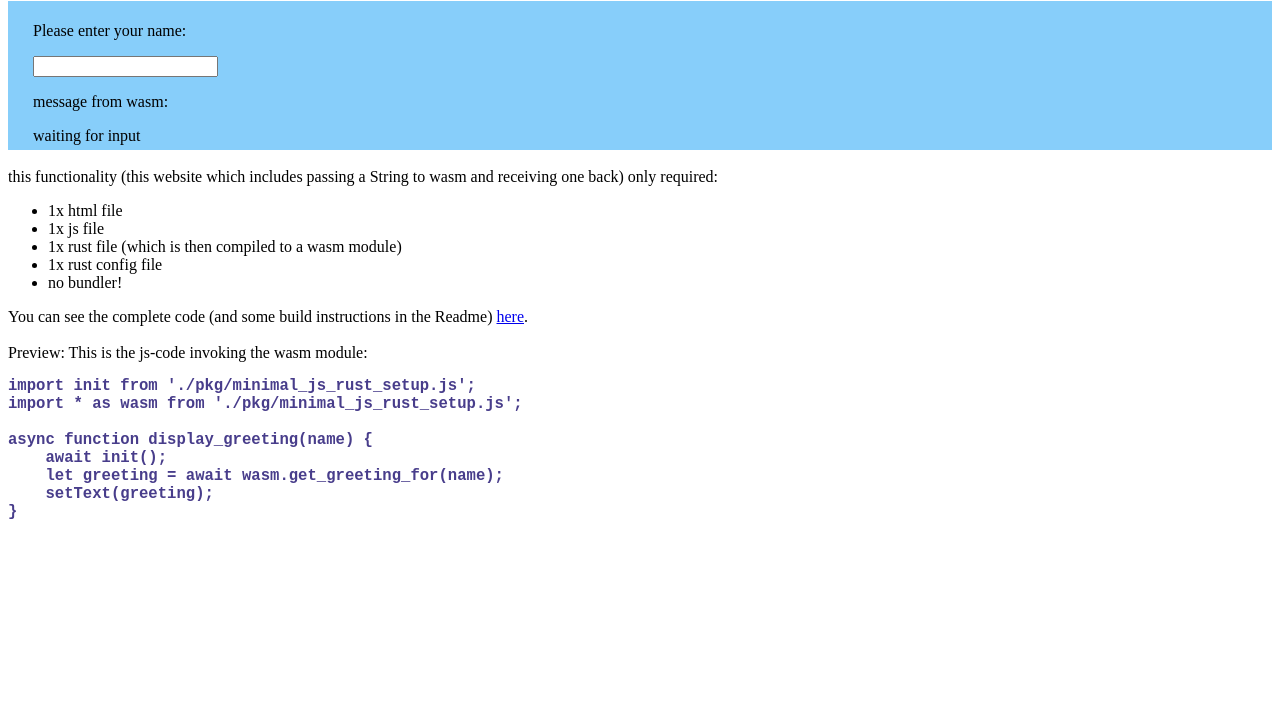
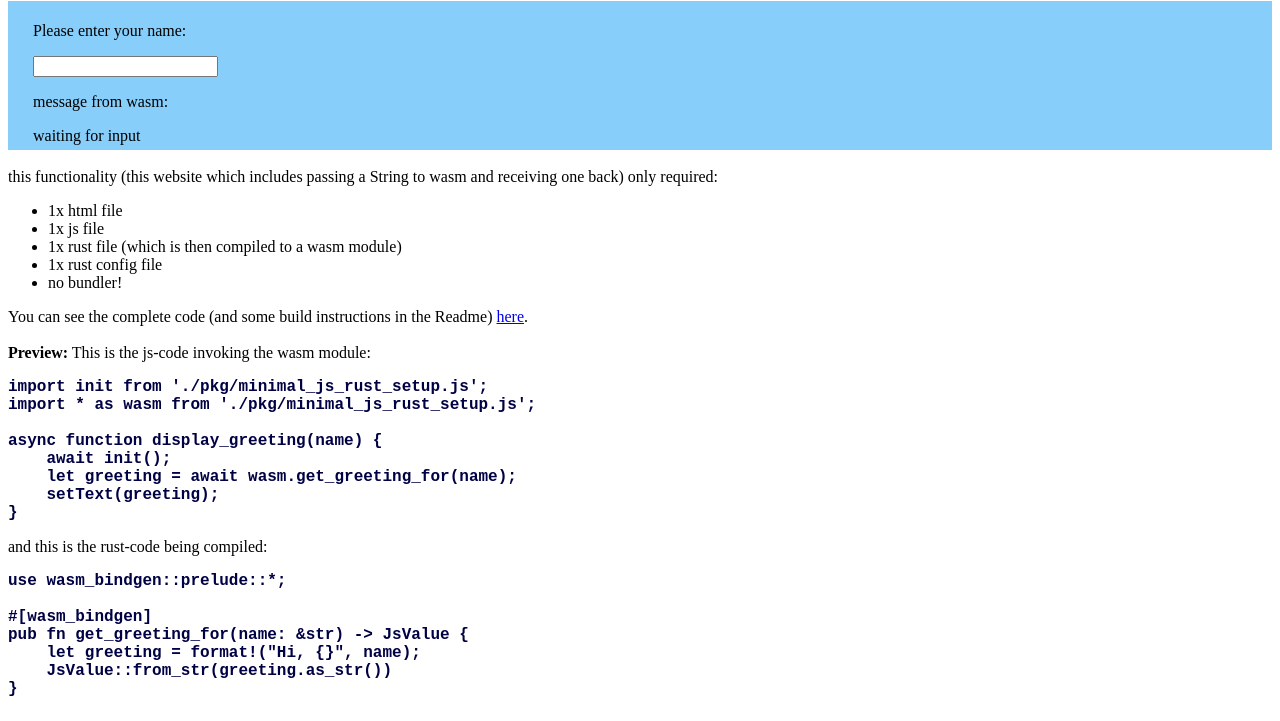
Before and after one commit to simon-void/minimal_js_rust_setup, a plain HTML site: page docs/index.html in a window 1280 px wide. Shown: the part 79-800 px from the top of the page. Drawn offline with Linux system fonts and the light colour scheme.

Commit message:
I also added the Rust code preview to the website

```diff
--- a/docs/index.html
+++ b/docs/index.html
@@ -31,8 +31,8 @@
     </div>
     <br>
     <div>
-        Preview: This is the js-code invoking the wasm module:
-        <pre style="color: darkslateblue; font-weight: bold;font-size: larger;">
+        <strong>Preview:</Strong> This is the js-code invoking the wasm module:
+        <pre style="color: #004; font-weight: bold;font-size: large;">
 import init from './pkg/minimal_js_rust_setup.js';
 import * as wasm from './pkg/minimal_js_rust_setup.js';
 
@@ -40,8 +40,16 @@ async function display_greeting(name) {
     await init();
     let greeting = await wasm.get_greeting_for(name);
     setText(greeting);
-}
-        </pre>
+}       </pre>
+        and this is the rust-code being compiled:
+        <pre style="color: #004; font-weight: bold;font-size: large;">
+use wasm_bindgen::prelude::*;
+
+#[wasm_bindgen]
+pub fn get_greeting_for(name: &str) -> JsValue {
+    let greeting = format!("Hi, {}", name);
+    JsValue::from_str(greeting.as_str())
+}       </pre>
     </div>
     <script src="index.js" type="module"></script>
 </body>
```
